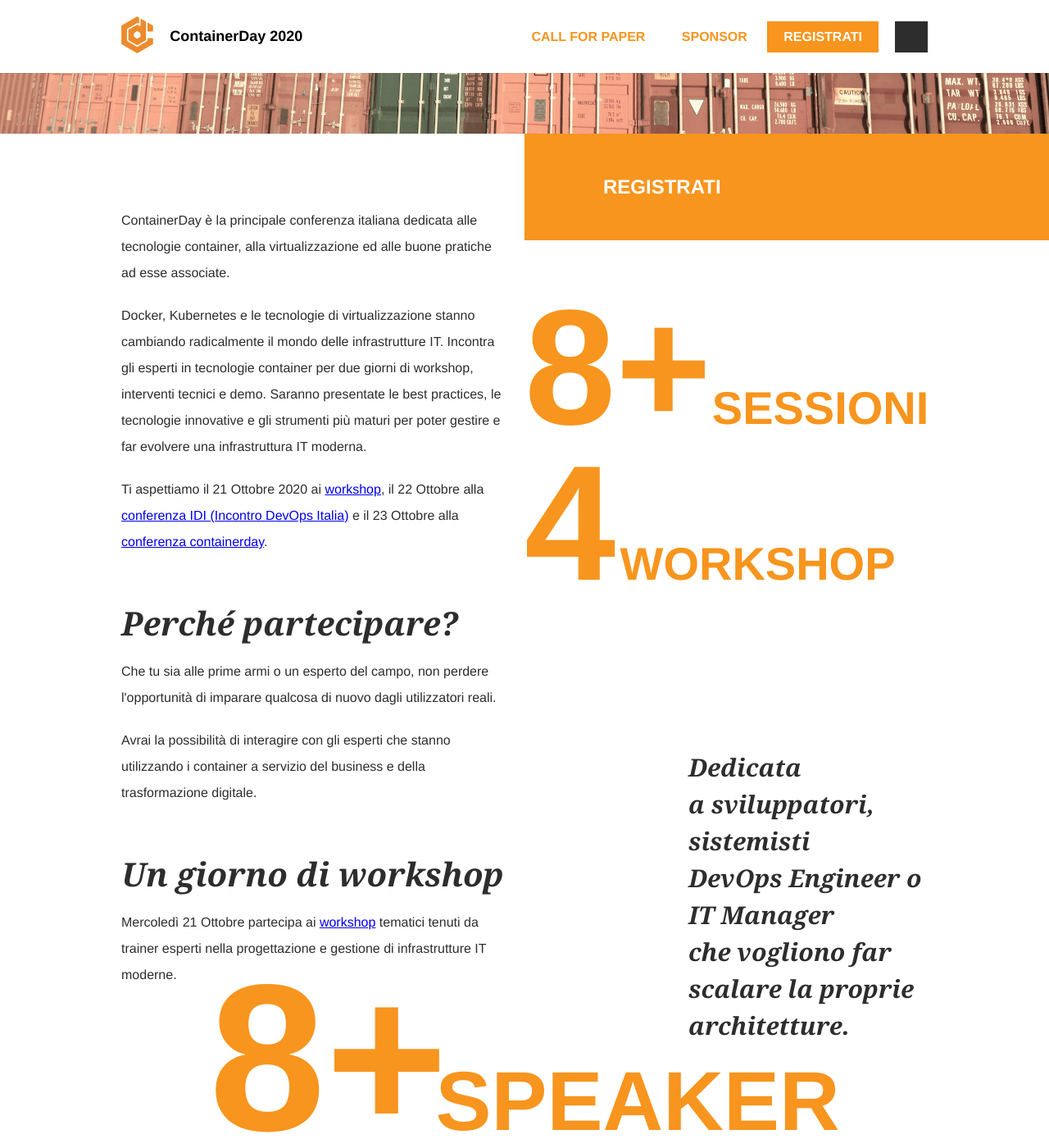
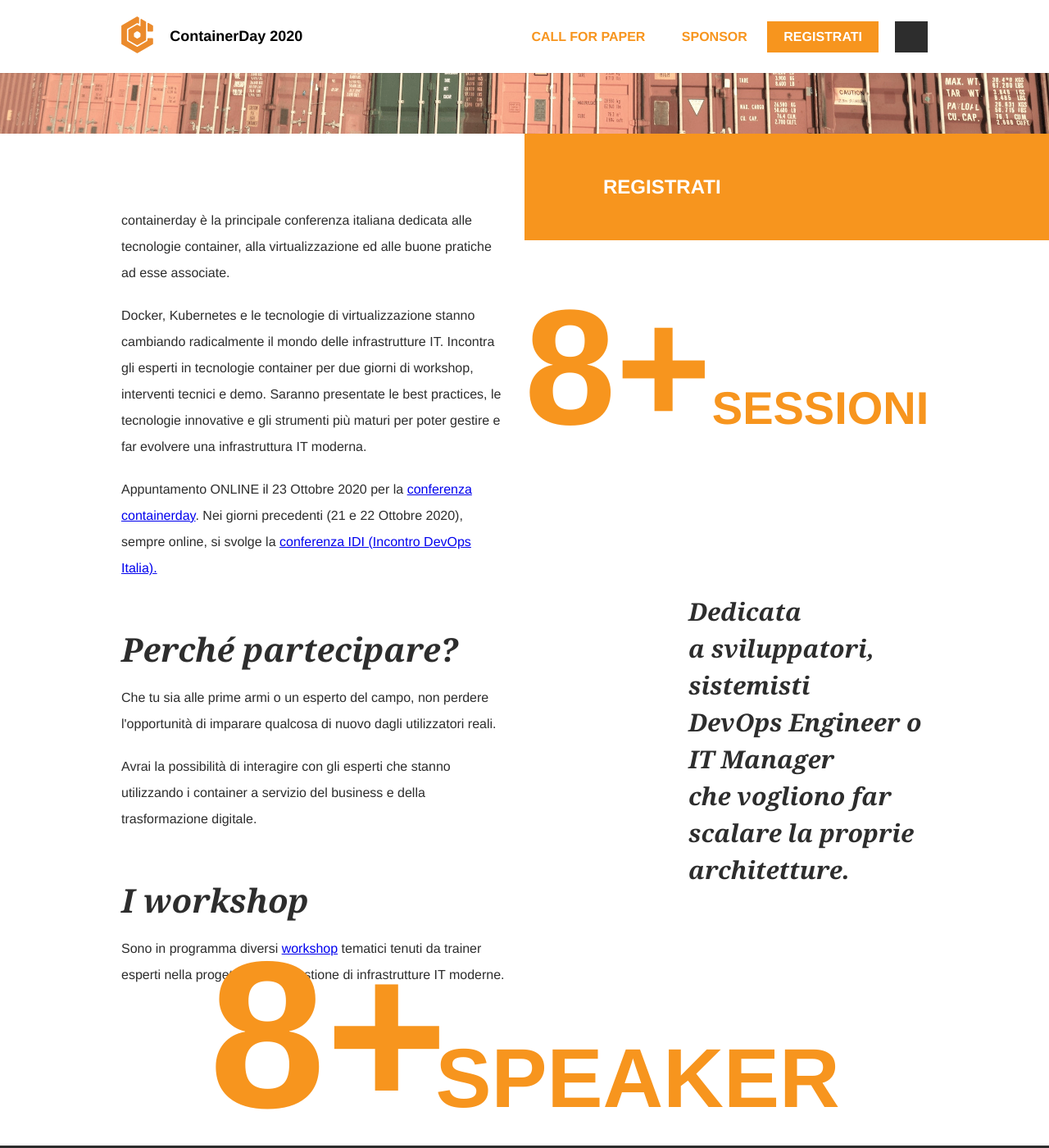
Before and after one commit to GrUSP/2020.containerday.it, a Jekyll site: the page built from index.html, in a window 1280 px wide and 1400 px high, scrolled down 607 px. Shown: the whole window at 82% size. Built offline with Jekyll 4.4.1, drawn with Linux system fonts in a browser that asks for light colours; some web fonts are replaced; comment, search, counter and statistics services are not loaded.

Commit message:
update info

```diff
--- a/_includes/index/conf-infos.html
+++ b/_includes/index/conf-infos.html
@@ -2,14 +2,13 @@
   <div class="conf-infos">
     <div class="conf-infos__column">
       <p class="conf-infos__text">
-        ContainerDay è la principale conferenza italiana dedicata alle tecnologie container, alla virtualizzazione ed alle buone pratiche ad esse associate.
+        containerday è la principale conferenza italiana dedicata alle tecnologie container, alla virtualizzazione ed alle buone pratiche ad esse associate.
       </p>
       <p class="conf-infos__text">
         Docker, Kubernetes e le tecnologie di virtualizzazione stanno cambiando radicalmente il mondo delle infrastrutture IT. Incontra gli esperti in tecnologie container per due giorni di workshop, interventi tecnici e demo. Saranno presentate le best practices, le tecnologie innovative e gli strumenti più maturi per poter gestire e far evolvere una infrastruttura IT moderna.
       </p>
       <p class="conf-infos__text">
-        Ti aspettiamo il 21 Ottobre 2020 ai <a href="https://2020.incontrodevops.it/workshop.html">workshop</a>, il 22 Ottobre alla <a href="https://incontrodevops.it">conferenza IDI (Incontro DevOps Italia)</a>
-        e il 23 Ottobre alla <a href="https://containerday-2019.eventbrite.com/">conferenza containerday</a>.
+        Appuntamento ONLINE il 23 Ottobre 2020 per la <a href="https://containerday-2019.eventbrite.com/">conferenza containerday</a>. Nei giorni precedenti (21 e 22 Ottobre 2020), sempre online, si svolge la <a href="https://incontrodevops.it">conferenza IDI (Incontro DevOps Italia).</a>
       </p>
 
       <h4 class="conf-infos__title">
@@ -24,10 +23,10 @@
         i container a servizio del business e della trasformazione digitale.
       </p>
       <h4 class="conf-infos__title">
-        Un giorno di workshop
+        I workshop
       </h4>
       <p class="conf-infos__text">
-        Mercoledì 21 Ottobre partecipa ai <a href="https://2020.incontrodevops.it/workshop.html">workshop</a> tematici tenuti da trainer esperti nella progettazione
+        Sono in programma diversi <a href="https://2020.incontrodevops.it/workshop.html">workshop</a> tematici tenuti da trainer esperti nella progettazione
         e gestione di infrastrutture IT moderne.
       </p>
 
@@ -40,10 +39,7 @@
         <div class="mega-info__number">8+</div>
         <div class="mega-info__text">Sessioni</div>
       </div>
-      <div class="mega-info mega-info--responsive">
-        <div class="mega-info__number">4</div>
-        <div class="mega-info__text">Workshop</div>
-      </div>
+
 
       <div class="vimeo-phrase">
         Dedicata<br>
```
